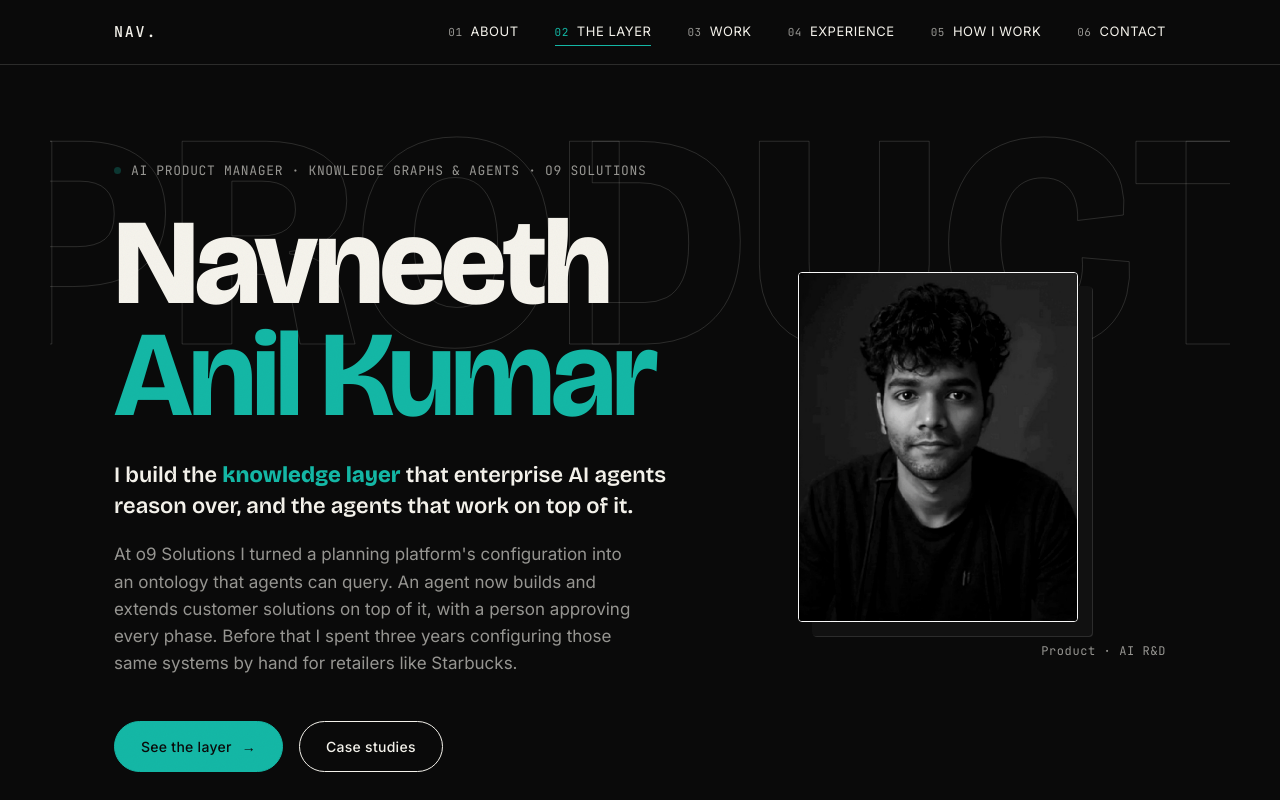
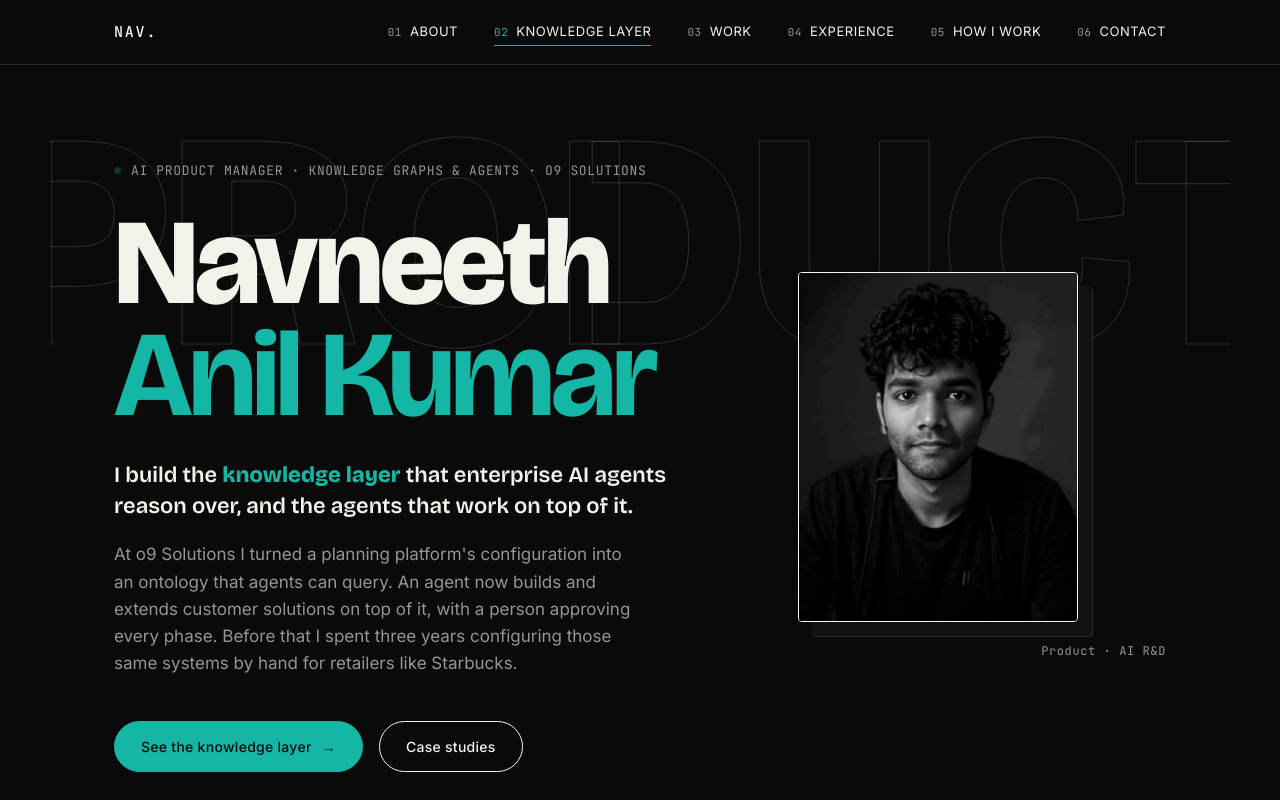
Before and after one commit to NavAI7/navai7.github.io, a plain HTML site: page index.html in a window 1280 px wide. Shown: the top 800 px of the page. Drawn offline with nearby package versions, Linux system fonts and the light colour scheme.

Commit message:
Rename "The Layer" to "Knowledge Layer"
Match the nav link and hero button to the section title, and retitle the
example subheading to "Why context matters".

Co-Authored-By: Claude Opus 5.5 <noreply@anthropic.com>

```diff
--- a/index.html
+++ b/index.html
@@ -49,7 +49,7 @@
     </button>
     <ul class="nav-links" id="navLinks">
       <li><a href="#about"><span class="idx">01</span>About</a></li>
-      <li><a href="#layer"><span class="idx">02</span>The Layer</a></li>
+      <li><a href="#layer"><span class="idx">02</span>Knowledge Layer</a></li>
       <li><a href="#projects"><span class="idx">03</span>Work</a></li>
       <li><a href="#experience"><span class="idx">04</span>Experience</a></li>
       <li><a href="#how-i-work"><span class="idx">05</span>How I Work</a></li>
@@ -81,7 +81,7 @@
         hand for retailers like Starbucks.
       </p>
       <div class="hero-actions reveal">
-        <a href="#layer" class="btn btn-solid">See the layer<span class="arrow">&rarr;</span></a>
+        <a href="#layer" class="btn btn-solid">See the knowledge layer<span class="arrow">&rarr;</span></a>
         <a href="#projects" class="btn btn-outline">Case studies</a>
       </div>
     </div>
@@ -309,7 +309,7 @@
     </div>
 
     <div class="example reveal">
-      <h3 class="example-head">Why the layer matters</h3>
+      <h3 class="example-head">Why context matters</h3>
       <p class="example-ask"><span>For example, someone asks an agent</span>&ldquo;Get me the sales number from Demand Review.&rdquo;</p>
       <div class="example-grid">
         <div class="example-side">
```
